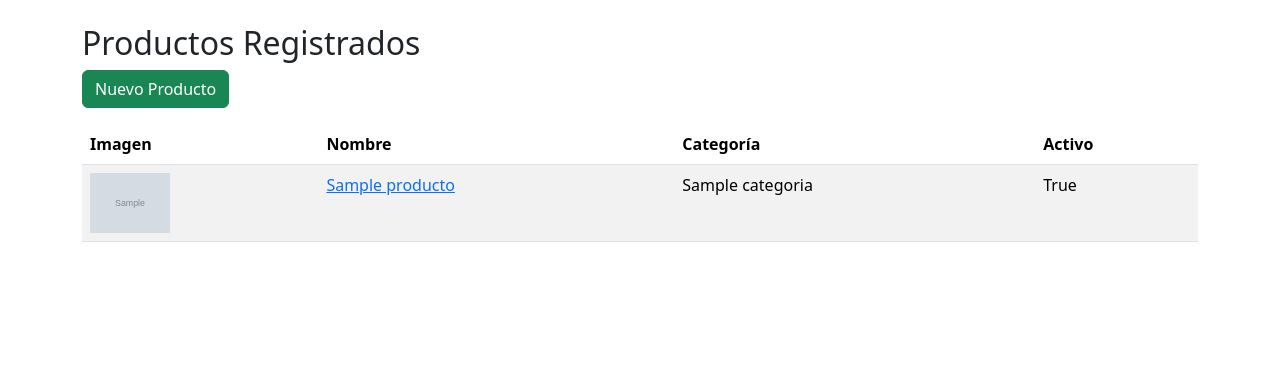
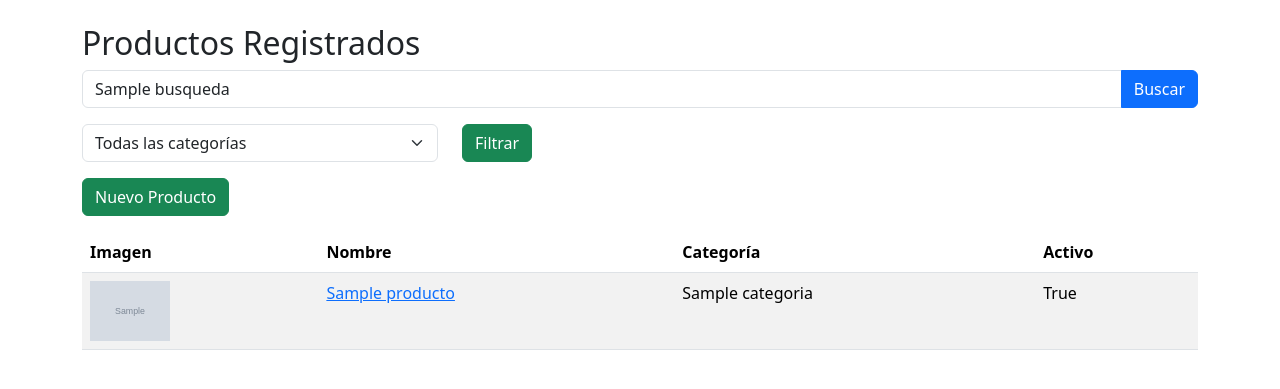
Before and after one commit to bayancito/MASXMENOS, a Django app: template templates/productos/lista_productos.html in a window 1280 px wide. Shown: the part 96-485 px from the top of the page. Run offline with Django 5.2, Linux system fonts and the light colour scheme; tables that the repository leaves empty hold one stand-in row (values such as "Sample post"); the template is opened without the code that fills it: values that come from a table or form of the project are taken from there, most other values are stand-ins (such as "Sample title", 1, 10 or a date in 2020); grey boxes marked "Sample" are stand-in pictures.

Commit message:
feat: implementar búsqueda y filtrado de productos

```diff
--- a/templates/productos/lista_productos.html
+++ b/templates/productos/lista_productos.html
@@ -7,6 +7,76 @@ Productos
 {% block content %}
 
 <h2>Productos Registrados</h2>
+
+<form method="get" class="mb-3">
+
+    <div class="input-group">
+
+        <input
+            type="text"
+            name="q"
+            value="{{ busqueda }}"
+            class="form-control"
+            placeholder="Buscar producto...">
+
+        <button
+            class="btn btn-primary"
+            type="submit">
+
+            Buscar
+
+        </button>
+
+    </div>
+
+</form>
+<form method="get" class="mb-3">
+
+    <div class="row">
+
+        <div class="col-md-4">
+
+            <select
+                name="categoria"
+                class="form-select">
+
+                <option value="">
+                    Todas las categorías
+                </option>
+
+                {% for categoria in categorias %}
+
+                <option
+                    value="{{ categoria.id }}"
+                    {% if categoria.id|stringformat:"s" == categoria_seleccionada %}
+                    selected
+                    {% endif %}>
+
+                    {{ categoria.nombre }}
+
+                </option>
+
+                {% endfor %}
+
+            </select>
+
+        </div>
+
+        <div class="col-md-2">
+
+            <button
+                type="submit"
+                class="btn btn-success">
+
+                Filtrar
+
+            </button>
+
+        </div>
+
+    </div>
+
+</form>
 
 <a href="{% url 'crear_producto' %}"
    class="btn btn-success mb-3">
```
Also changed, not shown: apps/productos/views.py (+29 -1 lines).
